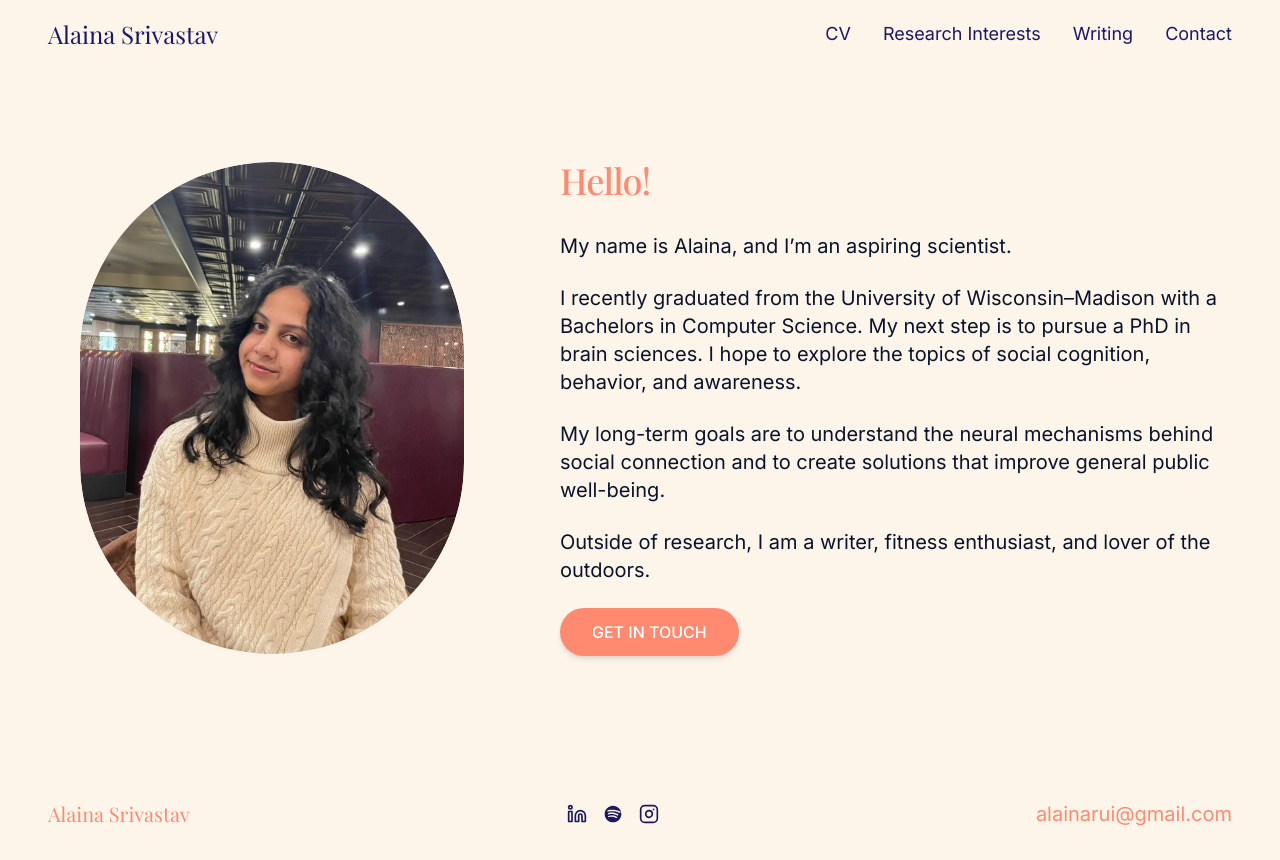
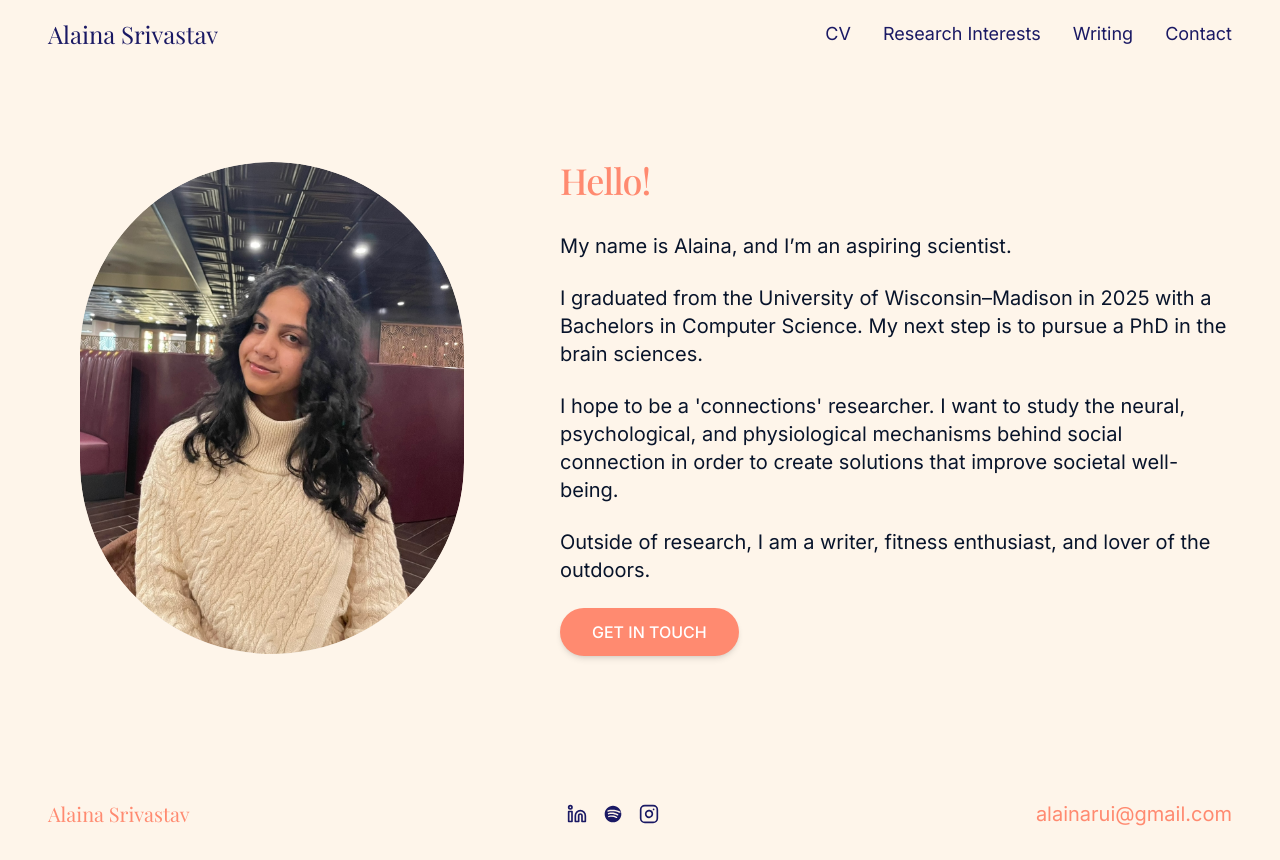
Before and after one commit to alainasriv/alainasrivsite, a React (Vite) app: page / in a window 1280 px wide. Built offline with nearby package versions, Linux system fonts and the light colour scheme.

Commit message:
changed bio/intro

```diff
--- a/src/pages/Index.tsx
+++ b/src/pages/Index.tsx
@@ -67,14 +67,14 @@ const Index = () => {
             className="text-lg md:text-xl leading-relaxed mb-4"
             variants={fadeIn}
           >
-            I recently graduated from the University of Wisconsin–Madison with a Bachelors in Computer Science. My next step is to pursue a PhD in brain sciences. I hope to explore the topics of social cognition, behavior, and awareness.
+            I graduated from the University of Wisconsin–Madison in 2025 with a Bachelors in Computer Science. My next step is to pursue a PhD in the brain sciences.
           </motion.p>
 
           <motion.p
             className="text-lg md:text-xl leading-relaxed mb-8"
             variants={fadeIn}
           >
-            My long-term goals are to understand the neural mechanisms behind social connection and to create solutions that improve general public well-being.
+            I hope to be a 'connections' researcher. I want to study the neural, psychological, and physiological mechanisms behind social connection in order to create solutions that improve societal well-being.
           </motion.p>
 
           <motion.p
```
